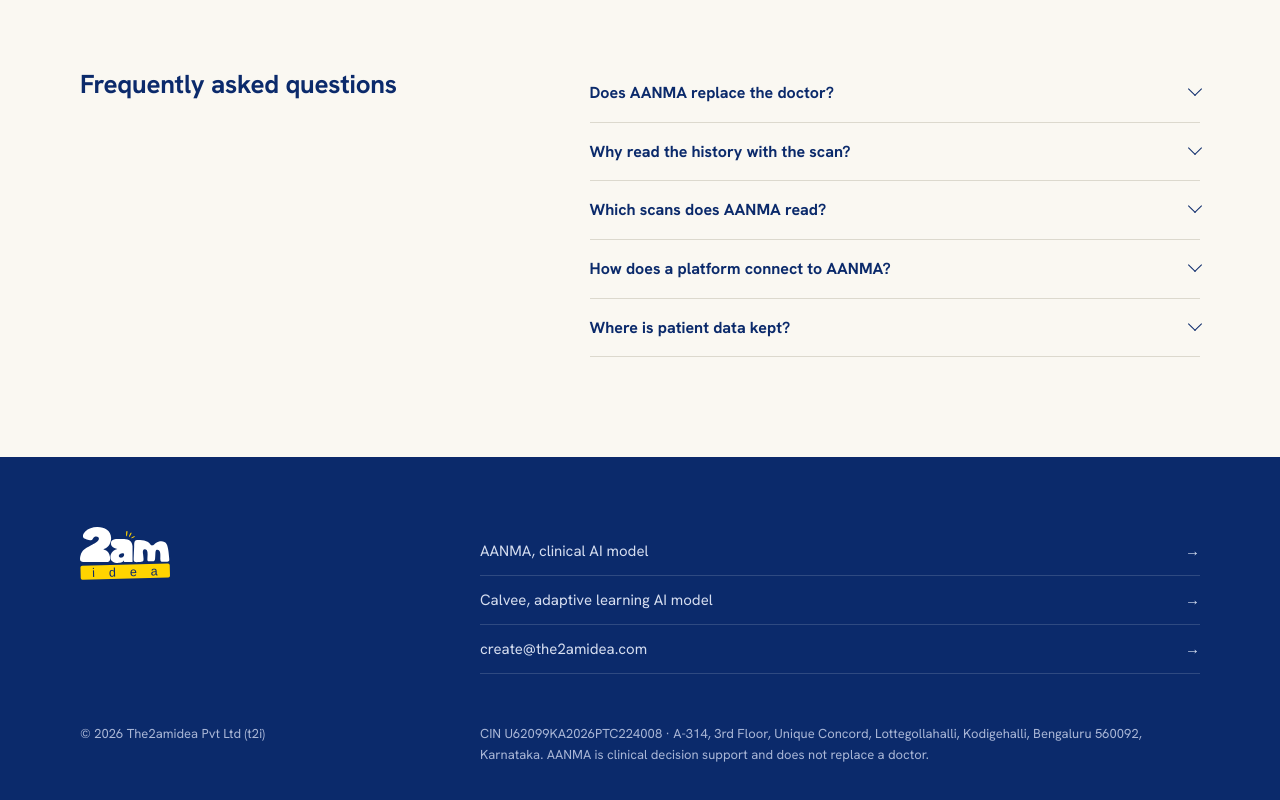
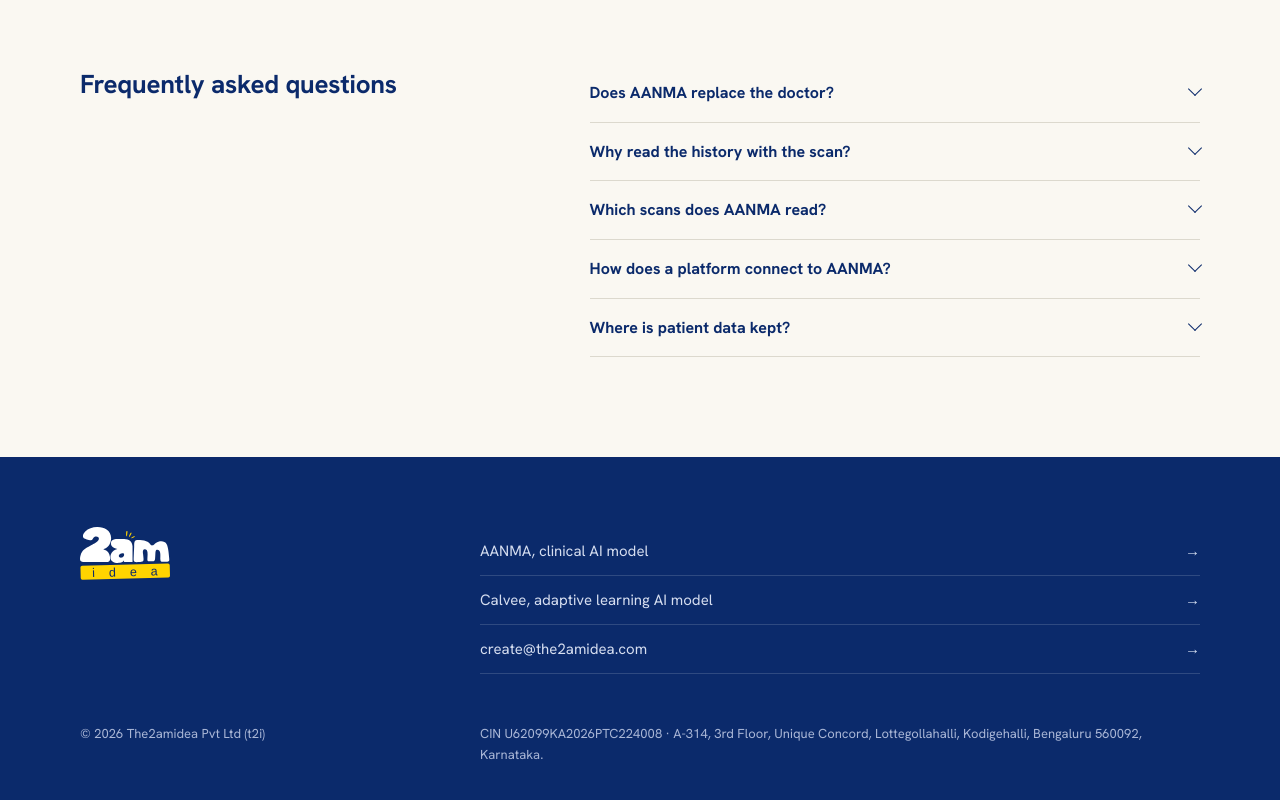
Before and after one commit to solomondivyananth/the2amidea-si, a plain HTML site: page aanma.html in a window 1280 px wide. Shown: the part 4168-4968 px from the top of the page. Drawn offline with Linux system fonts and the light colour scheme.

Commit message:
Remove AANMA disclaimer from footer
Co-Authored-By: Claude Opus 5.5 <noreply@anthropic.com>

```diff
--- a/aanma.html
+++ b/aanma.html
@@ -126,7 +126,7 @@
   </div>
   <div class="legal">
     <p>© 2026 The2amidea Pvt Ltd (t2i)</p>
-    <p>CIN U62099KA2026PTC224008 · A-314, 3rd Floor, Unique Concord, Lottegollahalli, Kodigehalli, Bengaluru 560092, Karnataka. AANMA is clinical decision support and does not replace a doctor.</p>
+    <p>CIN U62099KA2026PTC224008 · A-314, 3rd Floor, Unique Concord, Lottegollahalli, Kodigehalli, Bengaluru 560092, Karnataka.</p>
   </div>
 </footer>
 </body>
```
Also changed, not shown: calvee.html (+1 -1 lines), index.html (+1 -1 lines).
